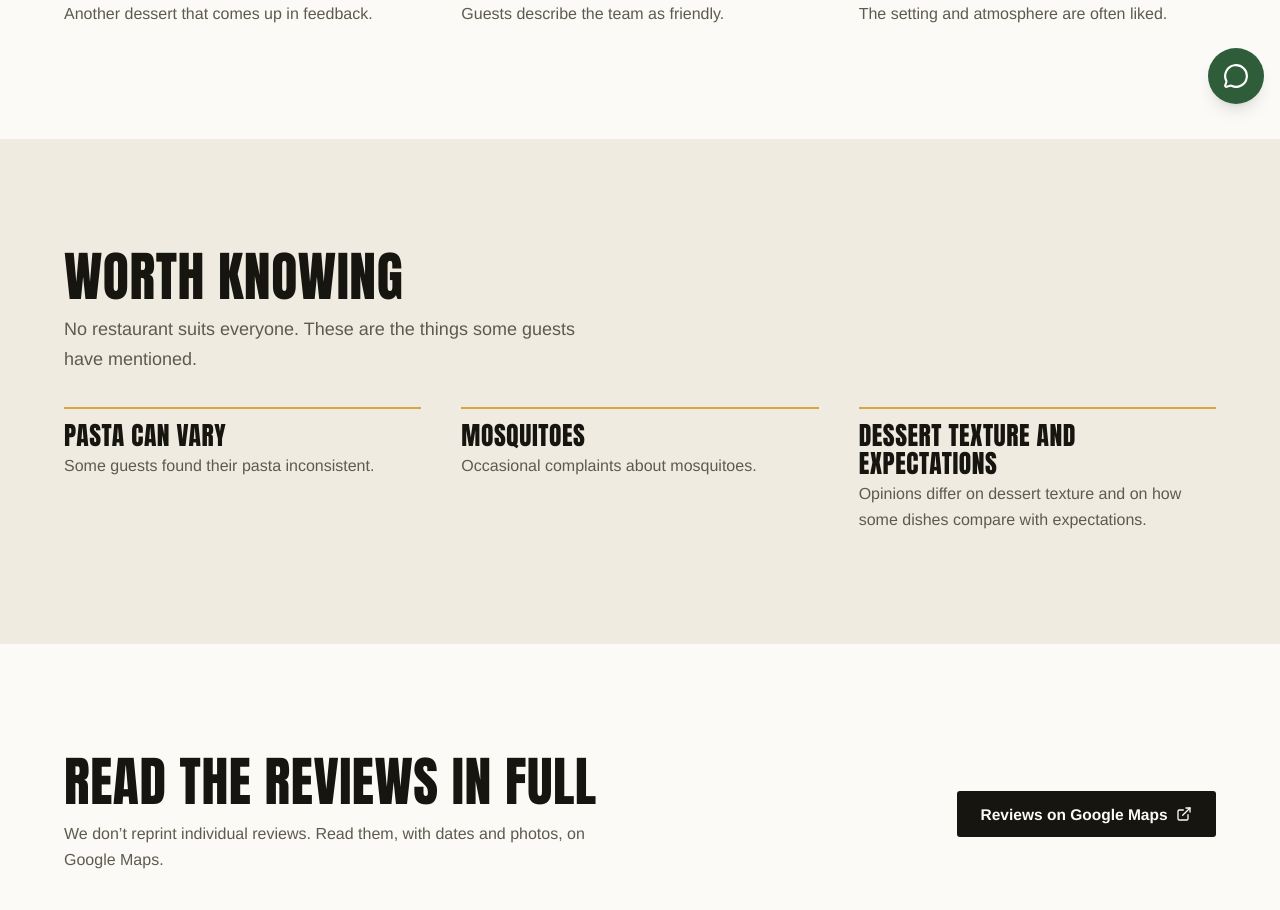
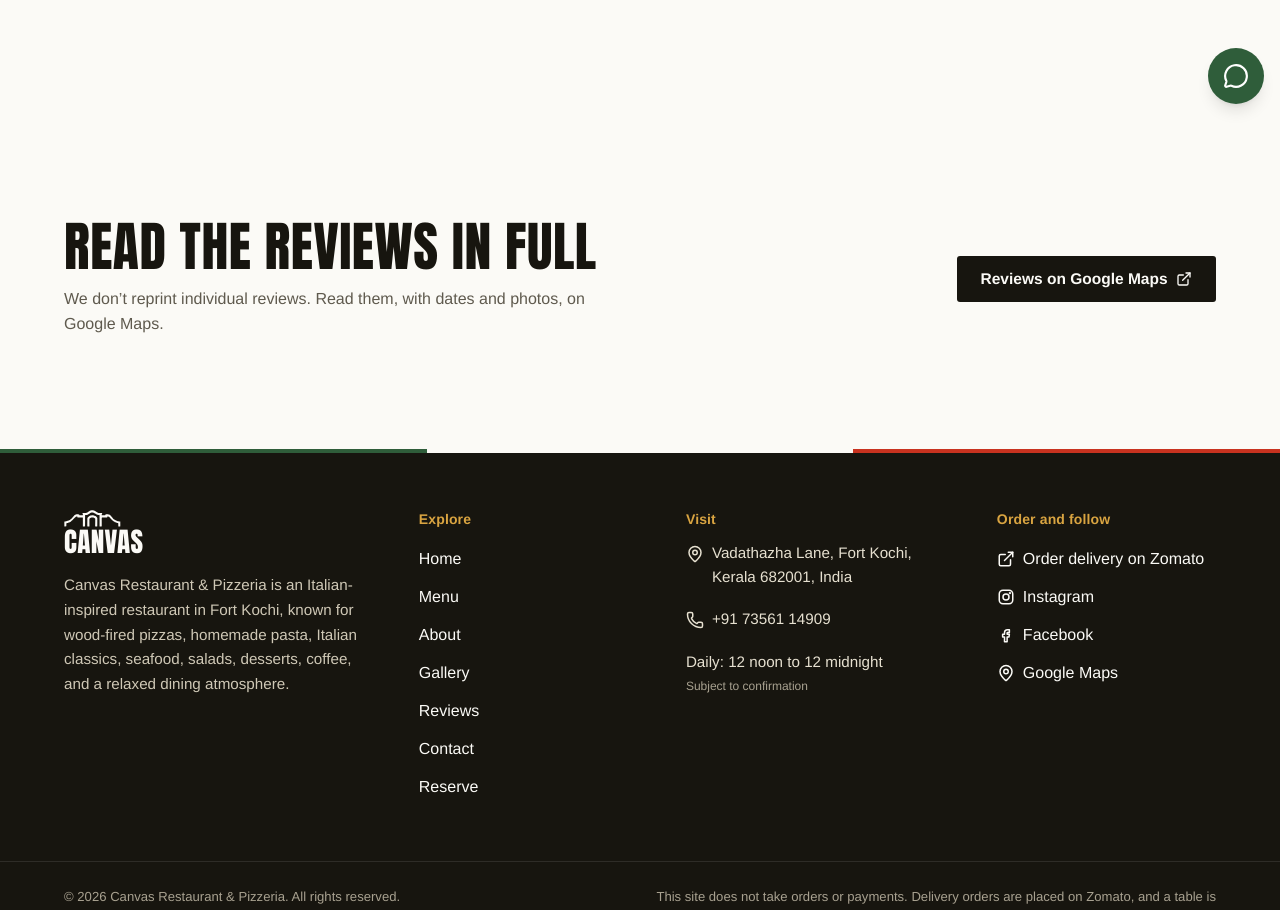
Before and after one commit to abinaze/canvas-restaurant, a React (Vite) app: page /reviews in a window 1280 px wide. Shown: the part 680-1590 px from the top of the page. Built offline with nearby package versions, Linux system fonts and the light colour scheme.

Commit message:
Remove the 'Worth knowing' section from the Reviews page

```diff
--- a/src/data/reviews.ts
+++ b/src/data/reviews.ts
@@ -6,7 +6,7 @@
 export interface ReviewTheme {
   id: string;
   title: string;
-  tone: "positive" | "mixed";
+  tone: "positive";
   summary: string;
 }
 
@@ -19,12 +19,6 @@ export const positiveThemes: ReviewTheme[] = [
   { id: "ambience", title: "Restaurant ambience", tone: "positive", summary: "The setting and atmosphere are often liked." },
 ];
 
-export const mixedThemes: ReviewTheme[] = [
-  { id: "pasta-consistency", title: "Pasta can vary", tone: "mixed", summary: "Some guests found their pasta inconsistent." },
-  { id: "mosquitoes", title: "Mosquitoes", tone: "mixed", summary: "Occasional complaints about mosquitoes." },
-  { id: "expectations", title: "Dessert texture and expectations", tone: "mixed", summary: "Opinions differ on dessert texture and on how some dishes compare with expectations." },
-];
-
 /** Add verified, permitted quotes here: { text, author?, source, url? }. */
 export interface ReviewQuote {
   text: string;
--- a/src/data/routes.ts
+++ b/src/data/routes.ts
@@ -44,7 +44,7 @@ export const routes: RouteMeta[] = [
     navLabel: "Reviews",
     inNav: true,
     title: "Reviews | What guests say about Canvas Restaurant, Fort Kochi",
-    description: "What guests often praise, and what some mention, about Canvas Restaurant & Pizzeria in Fort Kochi.",
+    description: "What guests often praise about Canvas Restaurant & Pizzeria in Fort Kochi.",
   },
   {
     path: "contact",
--- a/src/pages/Reviews.tsx
+++ b/src/pages/Reviews.tsx
@@ -2,7 +2,7 @@ import { ExternalLink } from "lucide-react";
 import { usePageMeta } from "../hooks/usePageMeta";
 import { routes } from "../data/routes";
 import { restaurant } from "../data/restaurant";
-import { positiveThemes, mixedThemes, quotes } from "../data/reviews";
+import { positiveThemes, quotes } from "../data/reviews";
 
 const meta = routes.find((r) => r.path === "reviews")!;
 
@@ -14,7 +14,7 @@ export default function Reviews() {
         <div className="wrap">
           <div>
             <h1 className="h-display">What guests say</h1>
-            <p className="lede mt-4">A summary of what guests tend to praise, and what some mention, so you know what to expect.</p>
+            <p className="lede mt-4">What guests tend to praise most.</p>
           </div>
         </div>
       </section>
@@ -25,21 +25,6 @@ export default function Reviews() {
           <ul className="mt-8 grid gap-x-10 gap-y-6 sm:grid-cols-2 lg:grid-cols-3">
             {positiveThemes.map((t) => (
               <li key={t.id} className="border-t-2 border-basil pt-3">
-                <p className="h-sub text-[1.6rem]">{t.title}</p>
-                <p className="mt-1 text-muted">{t.summary}</p>
-              </li>
-            ))}
-          </ul>
-        </div>
-      </section>
-
-      <section className="section bg-linen" aria-labelledby="mixed">
-        <div className="wrap">
-          <h2 id="mixed" className="h-section">Worth knowing</h2>
-          <p className="lede mt-3">No restaurant suits everyone. These are the things some guests have mentioned.</p>
-          <ul className="mt-8 grid gap-x-10 gap-y-6 sm:grid-cols-2 lg:grid-cols-3">
-            {mixedThemes.map((t) => (
-              <li key={t.id} className="border-t-2 border-ochre pt-3">
                 <p className="h-sub text-[1.6rem]">{t.title}</p>
                 <p className="mt-1 text-muted">{t.summary}</p>
               </li>
```
